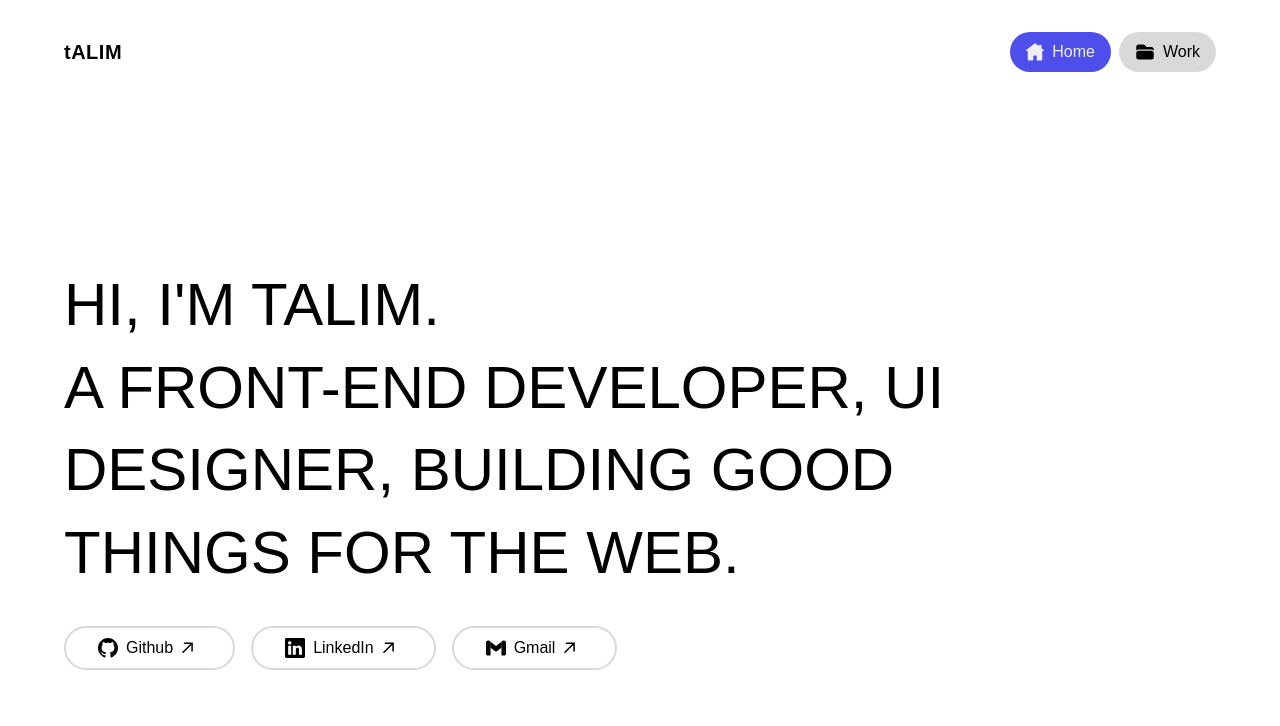
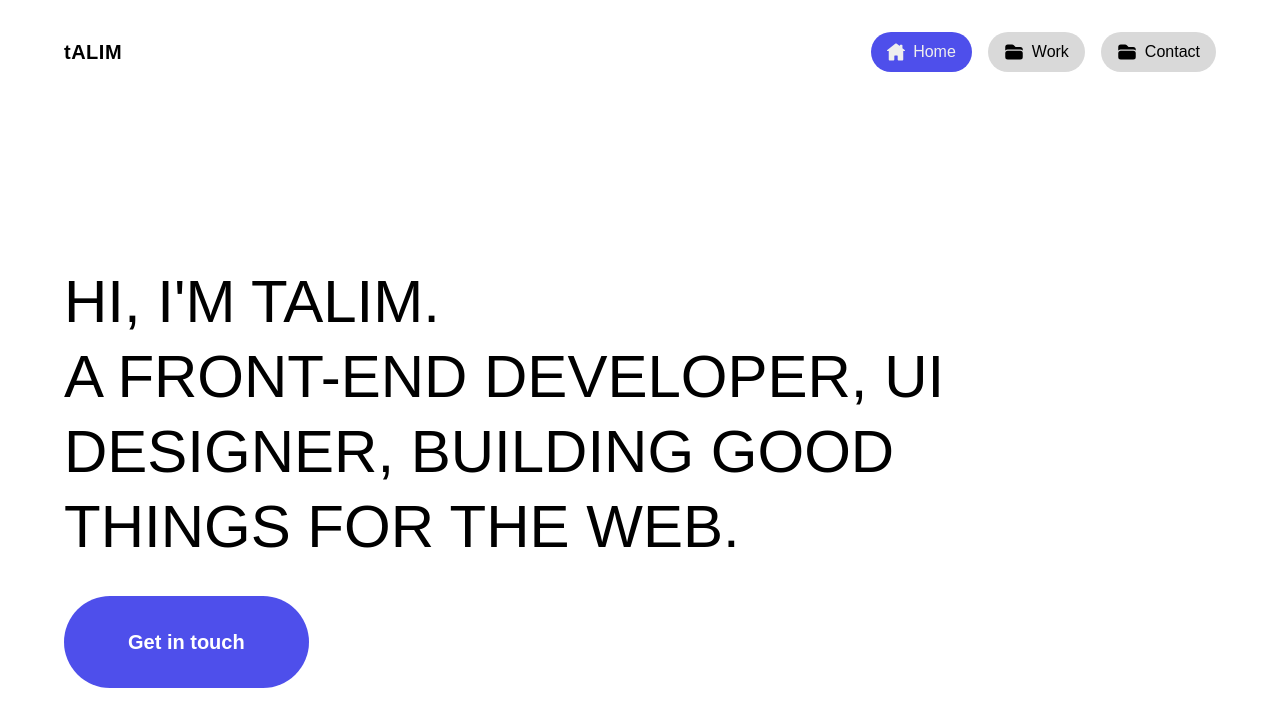
Before and after one commit to Md-Talim/Md-Talim, a Next.js app: page / in a window 1280 px wide. Shown: the top 726 px of the page. Built offline with nearby package versions, Linux system fonts and the light colour scheme.

Commit message:
Add a cta

```diff
--- /dev/null
+++ b/src/app/contact/page.tsx
@@ -0,0 +1,28 @@
+'use client';
+
+import { contacts } from '@/constants';
+import Button from '@/components/Button';
+import { motion } from 'framer-motion';
+
+const Contact = () => {
+  return (
+    <main className="px-16 py-40">
+      <h2 className="text-6xl">Let&apos; work together</h2>
+      <ul className="mt-6 flex flex-col gap-4 md:flex-row">
+        {contacts.map((contact, index) => (
+          <motion.li
+            initial={{ opacity: 0, y: 100 }}
+            animate={{ opacity: 1, y: 0 }}
+            transition={{ delay: 0.7 * (index + 1), duration: 0.2 }}
+            key={index}
+            className="w-fit"
+          >
+            <Button {...contact} />
+          </motion.li>
+        ))}
+      </ul>
+    </main>
+  );
+};
+
+export default Contact;
--- a/src/components/Button.tsx
+++ b/src/components/Button.tsx
@@ -10,11 +10,11 @@ const Button = ({ name, icon, link }: Props) => {
   return (
     <a
       href={link}
-      className="flex items-center gap-2 rounded-full border-2 border-light px-8 py-2 transition hover:border-primary hover:bg-primary hover:text-lighter"
+      className="flex items-center gap-2 rounded-full border-2 border-light px-24 py-4 transition hover:border-primary hover:bg-primary hover:text-lighter"
       target="_blank"
     >
       {icon()}
-      <span>{name}</span>
+      <span className="font-bold">{name}</span>
       <ArrowIcon />
     </a>
   );
--- a/src/components/Header.tsx
+++ b/src/components/Header.tsx
@@ -9,7 +9,7 @@ const Header = () => {
       animate={{ opacity: 1 }}
       transition={{ duration: 0.2 }}
     >
-      <h1 className="max-w-5xl text-6xl uppercase leading-snug">
+      <h1 className="max-w-5xl text-6xl uppercase leading-tight">
         Hi, I&apos;m Talim.
         <br /> A Front-End Developer, UI Designer, building good things for the
         web.
--- a/src/components/Hero.tsx
+++ b/src/components/Hero.tsx
@@ -1,27 +1,18 @@
 'use client';
 
-import Button from '@/components/Button';
 import Header from '@/components/Header';
-import { contacts } from '@/constants';
-import { motion } from 'framer-motion';
+import Link from 'next/link';
 
 const Hero = () => {
   return (
-    <section className="space-y-8 px-16 py-40">
+    <section className="space-y-8 px-16 pt-40">
       <Header />
-      <ul className="mt-6 flex flex-col gap-4 md:flex-row">
-        {contacts.map((contact, index) => (
-          <motion.li
-            initial={{ opacity: 0, y: 100 }}
-            animate={{ opacity: 1, y: 0 }}
-            transition={{ delay: 0.7 * (index + 1), duration: 0.2 }}
-            key={index}
-            className="w-fit"
-          >
-            <Button {...contact} />
-          </motion.li>
-        ))}
-      </ul>
+      <Link
+        href="/contact"
+        className="mt-10 inline-block rounded-full bg-primary px-16 py-8 text-xl font-bold text-white"
+      >
+        Get in touch
+      </Link>
     </section>
   );
 };
--- a/src/components/NavBar.tsx
+++ b/src/components/NavBar.tsx
@@ -17,7 +17,7 @@ const NavBar = () => {
         <Link href="/" className="text-xl font-bold tracking-wide">
           tALIM
         </Link>
-        <ul className="flex flex-row gap-2">
+        <ul className="flex flex-row gap-4">
           <li>
             <NavLink link="/">
               <HomeIcon />
@@ -30,6 +30,12 @@ const NavBar = () => {
               Work
             </NavLink>
           </li>
+          <li>
+            <NavLink link="/contact">
+              <ProjectIcon />
+              Contact
+            </NavLink>
+          </li>
         </ul>
       </div>
     </motion.nav>
```
